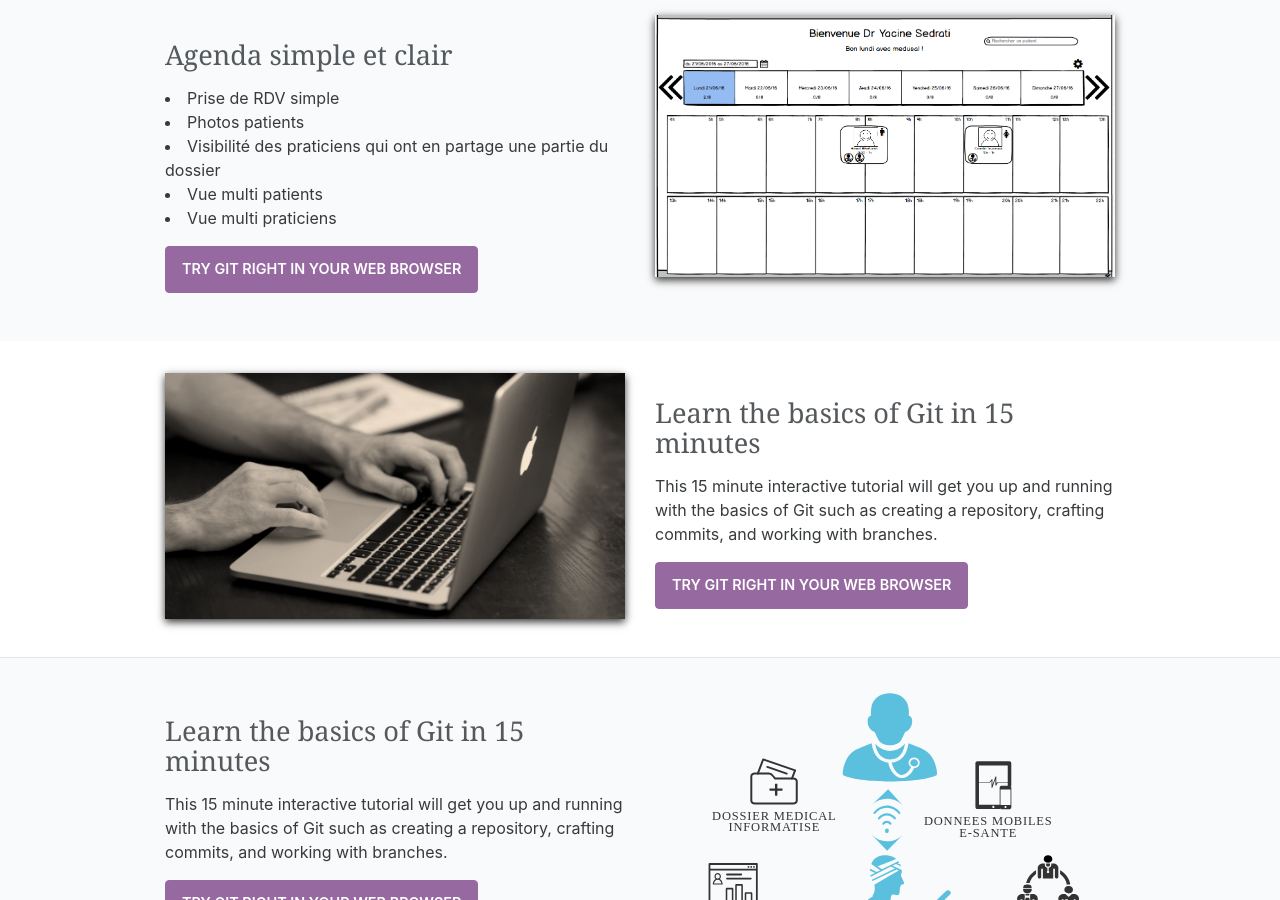
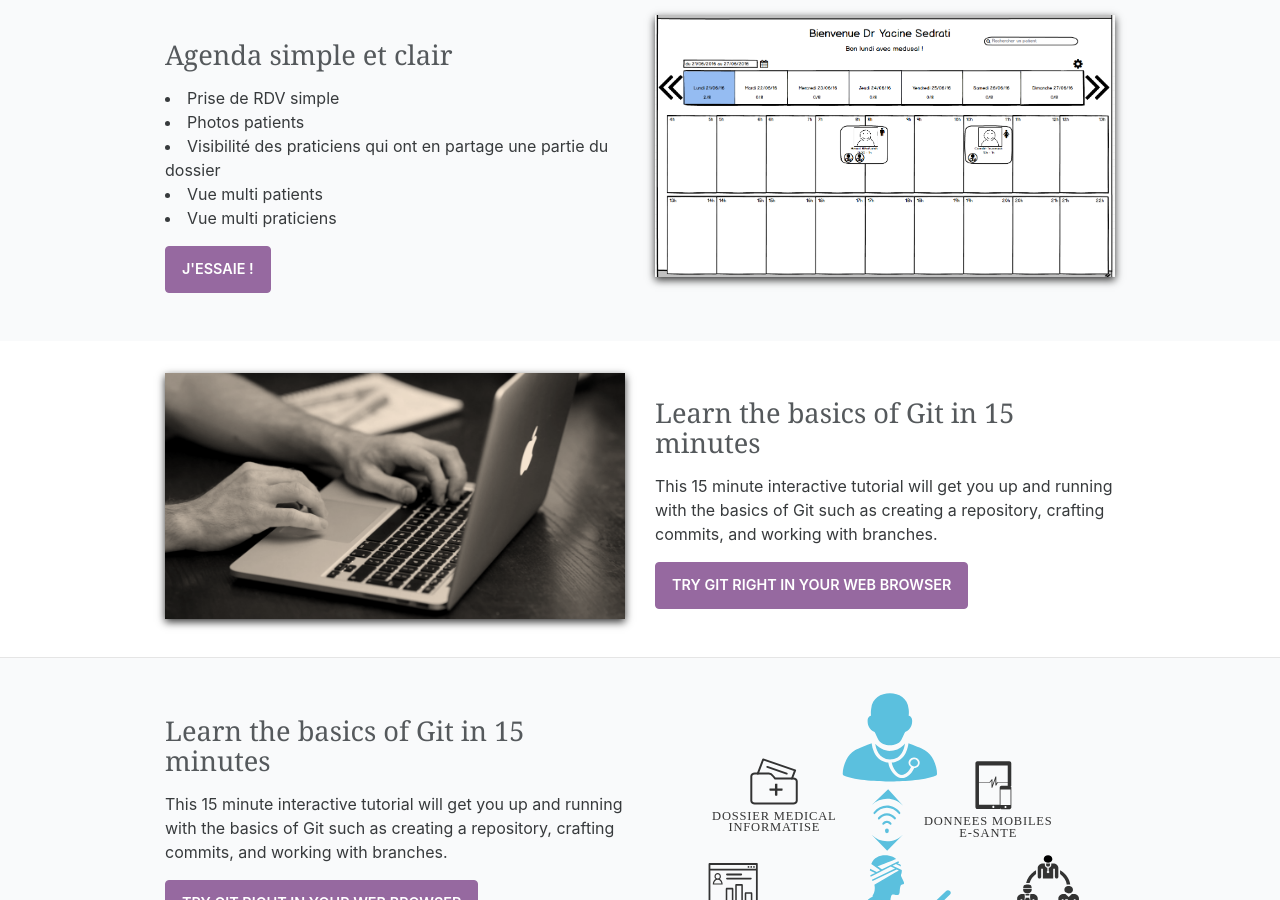
Before and after one commit to medusal/medusal.github.io, a Jekyll site: the page built from _pages/home.html, in a window 1280 px wide and 900 px high, scrolled down 1669 px. Built offline with Jekyll 4.4.1, drawn with Linux system fonts in a browser that asks for light colours.

Commit message:
Update from Forestry.io - _pages/home.html

```diff
--- a/_pages/home.html
+++ b/_pages/home.html
@@ -96,8 +96,8 @@ permalink: "/"
             <li>Vue multi patients</li>
             <li>Vue multi praticiens</li></p>
           <p>
-            <a href="/about" class="btn btn-primary">
-              Try Git right in your web browser
+            <a href="https://app.medusal.com/login" class="btn btn-primary">
+              J'essaie !
             </a>
           </p>
         </div>
```
